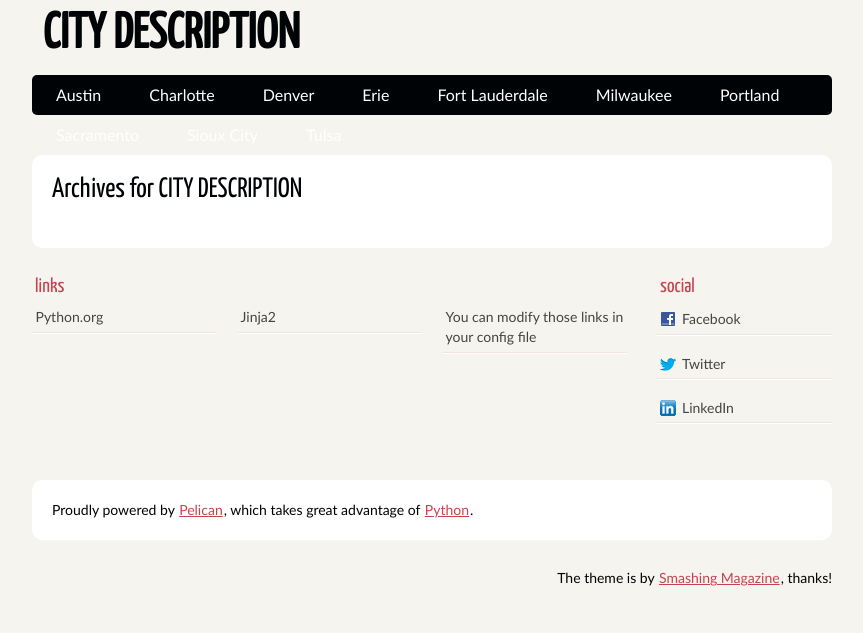
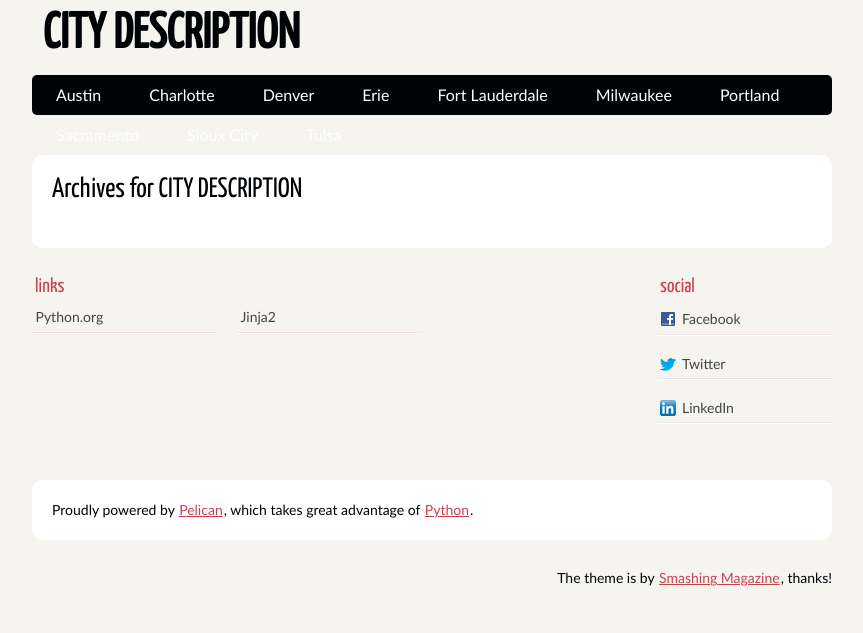
Before and after one commit to mengli0307/mengli0307.github.io, a plain HTML site: page archives.html in a window 1280 px wide. Shown: the whole page, without its empty margins (208-1071 px from the left). Drawn offline with Linux system fonts and the light colour scheme; a web font is replaced by a local one.

Commit message:
your comments

```diff
--- a/archives.html
+++ b/archives.html
@@ -34,7 +34,6 @@
                         <ul>
                             <li><a href="http://python.org/">Python.org</a></li>
                             <li><a href="http://jinja.pocoo.org/">Jinja2</a></li>
-                            <li><a href="#">You can modify those links in your config file</a></li>
                         </ul>
                 </div><!-- /.blogroll -->
                 <div class="social">
```
Also changed, not shown: authors.html (+0 -1 lines), categories.html (+0 -1 lines), index.html (+0 -1 lines), pages/Austin-post.html (+0 -1 lines), pages/Charlotte-post.html (+0 -1 lines), pages/Denver-post.html (+0 -1 lines), pages/Erie-post.html (+0 -1 lines), pages/Fort Lauderdale-post.html (+0 -1 lines), pages/Milwaukee-post.html (+0 -1 lines), pages/Portland-post.html (+0 -1 lines), pages/Sacramento-post.html (+0 -1 lines), pages/Sioux City-post.html (+0 -1 lines), pages/Tulsa-post.html (+0 -1 lines), tags.html (+0 -1 lines).
